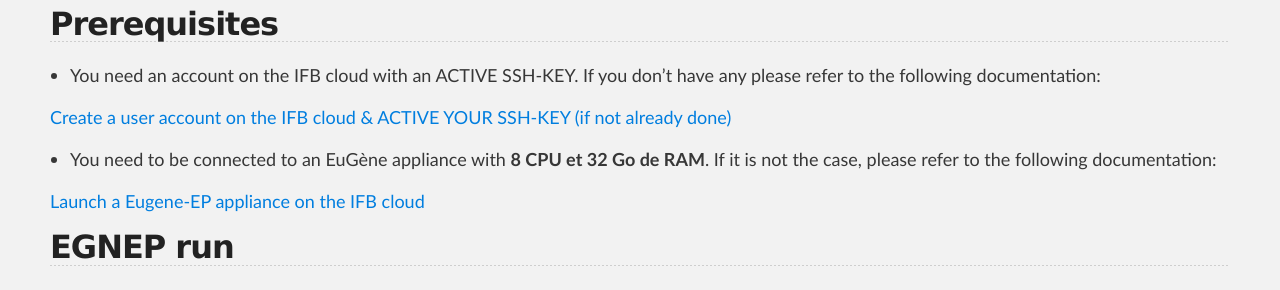
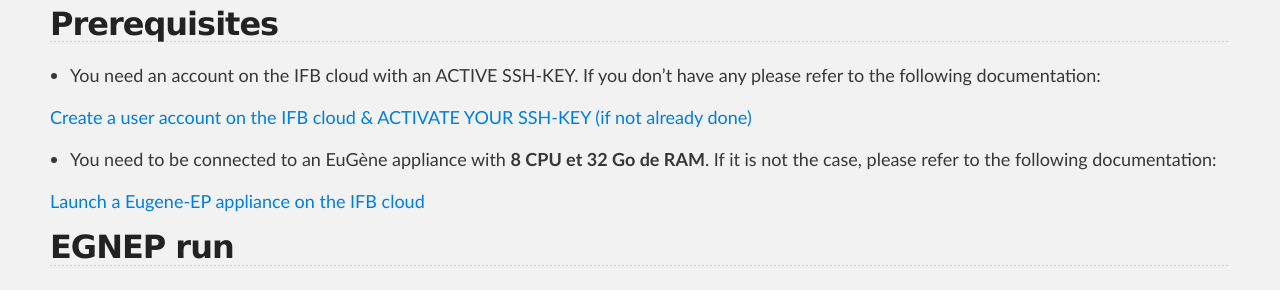
Before and after one commit to SouthGreenPlatform/trainings, a Jekyll site: the page built from _pages/annotation/Eugene/exercice_eugene_appliance_cor.md, in a window 1280 px wide and 900 px high, scrolled down 688 px. Shown: the part 154-444 px from the top of the window. Built offline with Jekyll 4.4.1, drawn with Linux system fonts in a browser that asks for light colours; nearby versions of some CDN libraries.

Commit message:
Update exercice_eugene_appliance_cor.md

```diff
--- a/_pages/annotation/Eugene/exercice_eugene_appliance_cor.md
+++ b/_pages/annotation/Eugene/exercice_eugene_appliance_cor.md
@@ -41,7 +41,7 @@
 
 - You need an account on the IFB cloud with an ACTIVE SSH-KEY. If you don't have any please refer to the following documentation:
 
-<a target="_blank" href="{{ site.url }}/annotation/IFBcloud/create_IFB_cloud_user_account">Create a user account on the IFB cloud & ACTIVE YOUR SSH-KEY (if not already done)</a>
+<a target="_blank" href="{{ site.url }}/annotation/IFBcloud/create_IFB_cloud_user_account">Create a user account on the IFB cloud & ACTIVATE YOUR SSH-KEY (if not already done)</a>
 
 - You need to be connected to an EuGène appliance with **8 CPU et 32 Go de RAM**. If it is not the case, please refer to the following documentation:
 
```
